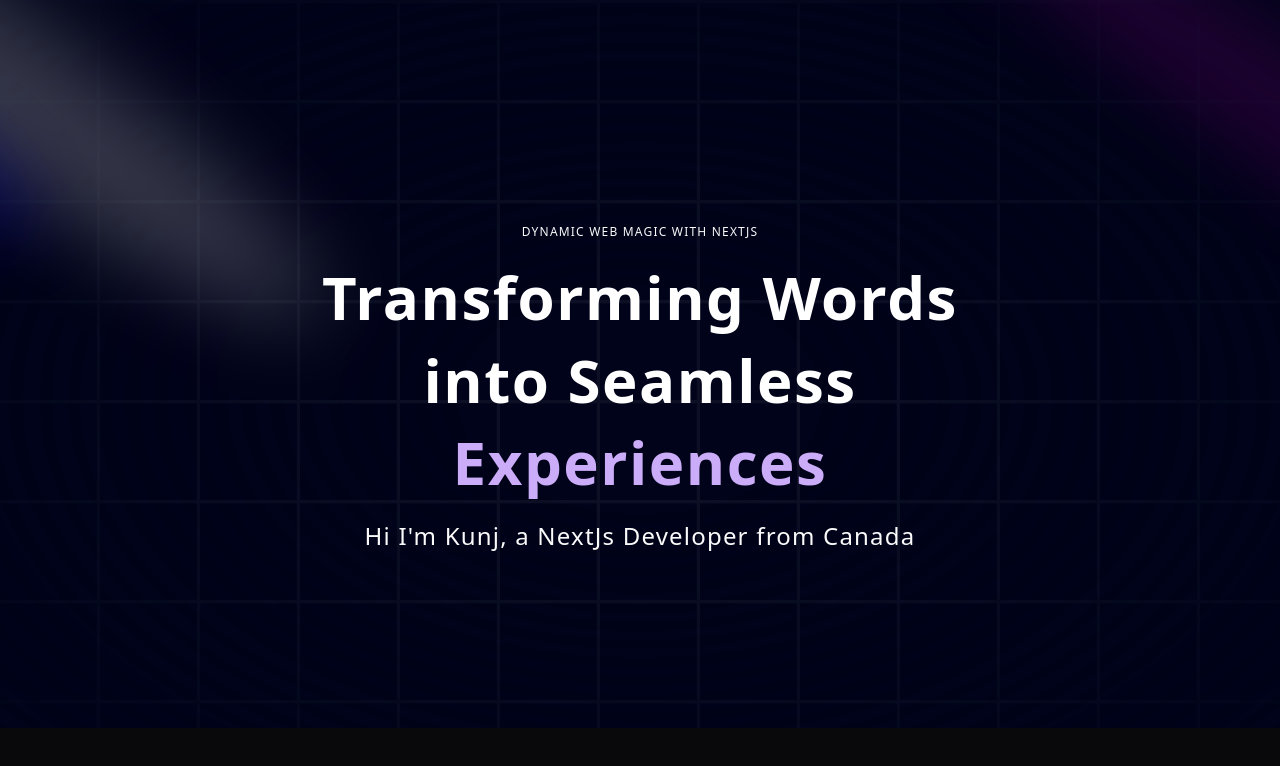
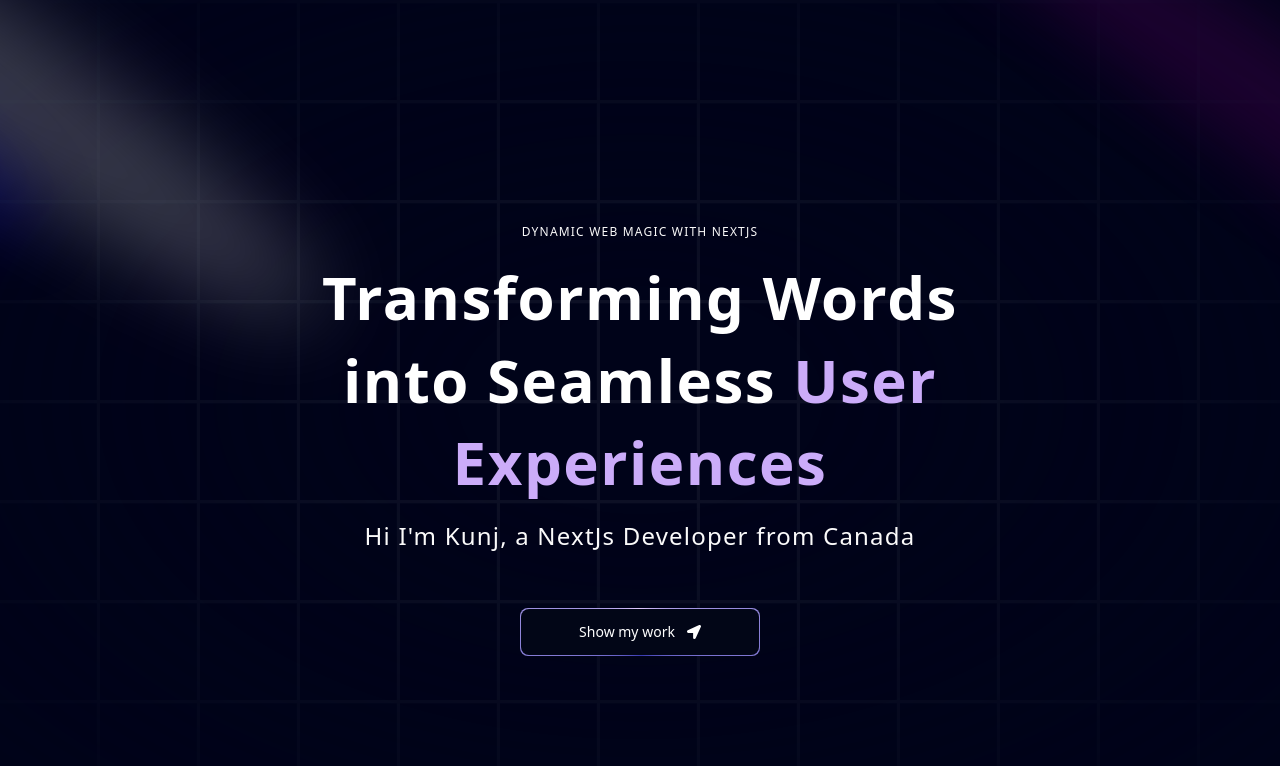
Before and after one commit to kunjdhami/Portfolio, a Next.js app: page / in a window 1280 px wide. Shown: the top 766 px of the page. Built offline with nearby package versions, Linux system fonts and the light colour scheme.

Commit message:
Develop - Magic Button

```diff
--- a/components/Hero.tsx
+++ b/components/Hero.tsx
@@ -1,3 +1,5 @@
+import { FaLocationArrow } from "react-icons/fa";
+import MagicButton from "./ui/MagicButton";
 import { Spotlight } from "./ui/Spotlight";
 import { TextGenerateEffect } from "./ui/TextGenerateEffect";
 
@@ -52,12 +54,20 @@
 
             <TextGenerateEffect
               className="text-center text-[40px] md:text-5xl lg:text-6xl"
-              words="Transforming Words into Seamless Experiences"
+              words="Transforming Words into Seamless User Experiences"
             />
 
             <p className="text-center md:tracking-wider mb-4 text-sm md:text-lg lg:text-2xl">
               Hi I&apos;m Kunj, a NextJs Developer from Canada
             </p>
+
+            <a href="#about">
+              <MagicButton
+                title="Show my work"
+                icon={<FaLocationArrow />}
+                position="right"
+              />
+            </a>
           </div>
         </div>
       </div>
--- /dev/null
+++ b/components/ui/MagicButton.tsx
@@ -0,0 +1,30 @@
+import { ReactNode } from "react";
+
+const MagicButton = ({
+  title,
+  position,
+  icon,
+  //   handleClick,
+  otherClasses,
+}: {
+  title: string;
+  icon: ReactNode;
+  position: string;
+  //   handleClick?: () => void;
+  otherClasses?: string;
+}) => {
+  return (
+    <button className="relative inline-flex h-12 w-full overflow-hidden rounded-lg p-[1px] focus:outline-none md:w-60 md:mt-10">
+      <span className="absolute inset-[-1000%] animate-[spin_2s_linear_infinite] bg-[conic-gradient(from_90deg_at_50%_50%,#E2CBFF_0%,#393BB2_50%,#E2CBFF_100%)]" />
+      <span
+        className={`inline-flex h-full w-full cursor-pointer items-center justify-center rounded-lg bg-slate-950 px-7 py-1 gap-3 text-sm font-medium text-white backdrop-blur-3xl ${otherClasses}`}
+      >
+        {position === "left" && icon}
+        {title}
+        {position === "right" && icon}
+      </span>
+    </button>
+  );
+};
+
+export default MagicButton;
--- a/package.json
+++ b/package.json
@@ -16,6 +16,7 @@
     "next-themes": "^0.4.4",
     "react": "^19.0.0",
     "react-dom": "^19.0.0",
+    "react-icons": "^5.4.0",
     "tailwind-merge": "^2.6.0",
     "tailwindcss-animate": "^1.0.7"
   },
```
Also changed, not shown: 1 other file (tests, documents, lock files or other folders).
